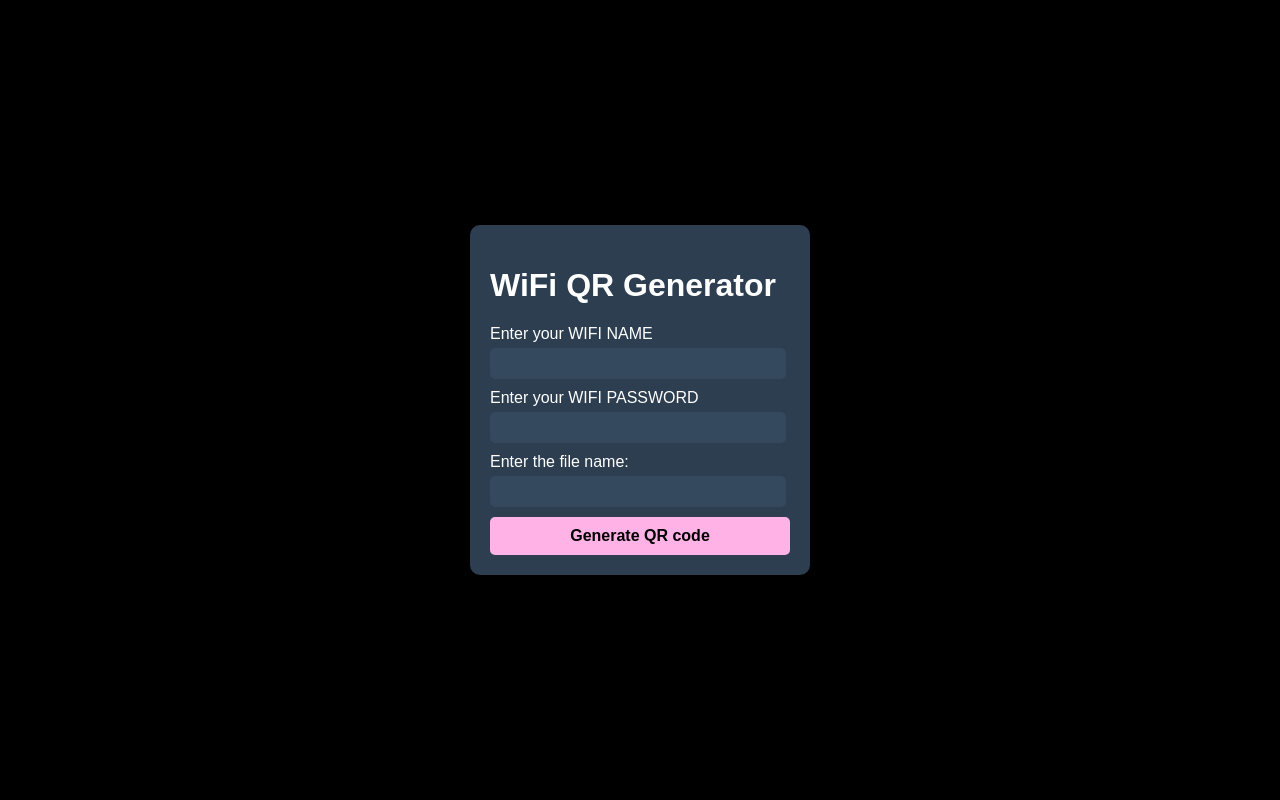
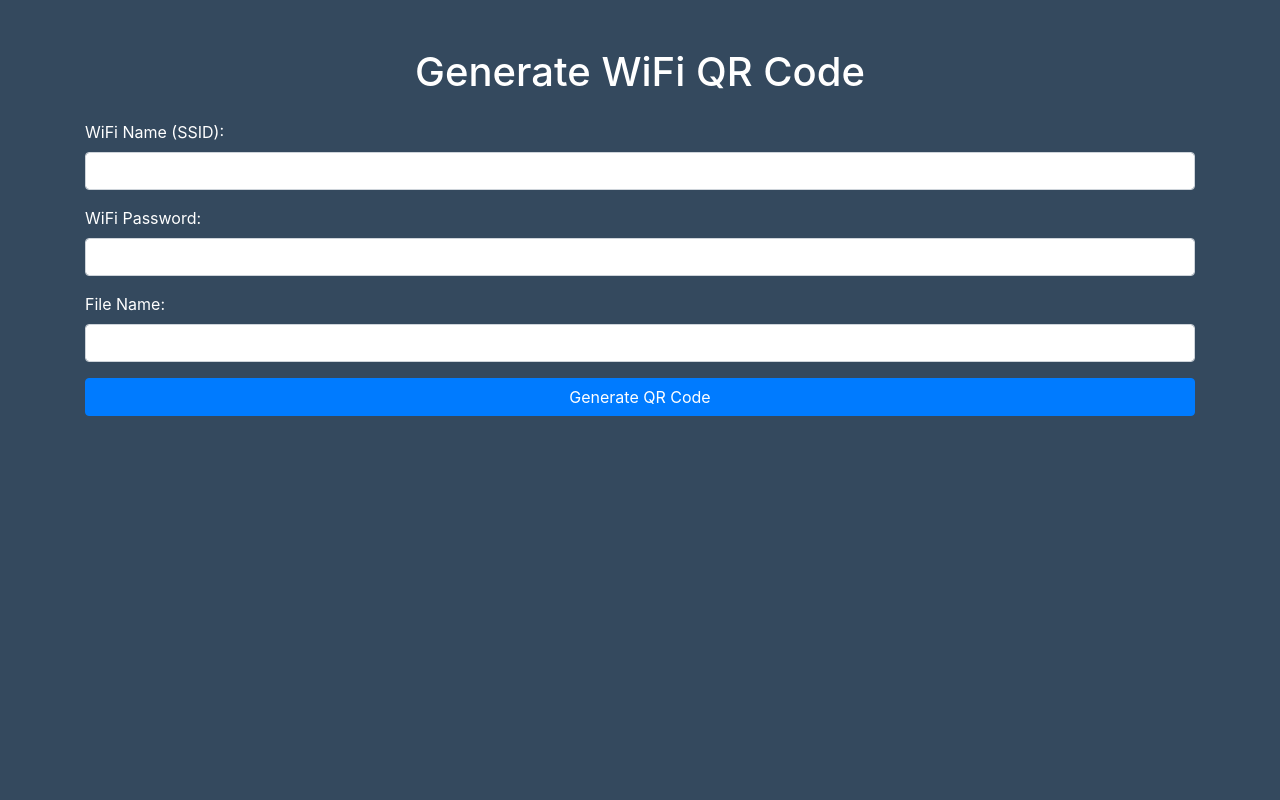
Before and after one commit to nh-404/WiFi-QRcode-Generator_WEB, a Django app: page / in a window 1280 px wide. Run offline with Django 5.2, Linux system fonts and the light colour scheme; some libraries are stand-ins or nearby versions.

Commit message:
Update UI

```diff
--- a/templates/index.html
+++ b/templates/index.html
@@ -5,78 +5,40 @@
 <head>
     <meta charset="UTF-8">
     <meta name="viewport" content="width=device-width, initial-scale=1.0">
-    <title>Wi-Fi QR Code Generator</title>
-
+    <title>Generate WiFi QR Code</title>
+    <!-- Bootstrap CSS -->
+    <link href="https://maxcdn.bootstrapcdn.com/bootstrap/4.5.2/css/bootstrap.min.css" rel="stylesheet">
     <style>
-    body {
-        background-color: black;
-        color: white;
-        font-family: Arial, sans-serif;
-        margin: 0;
-        padding: 0;
-        display: flex;
-        justify-content: center;
-        align-items: center;
-        height: 100vh;
-    }
-
-    form {
-        background-color: #2C3E50;
-        padding: 20px;
-        border-radius: 10px;
-        width: 300px;
-        box-shadow: 0 4px 8px rgba(0, 0, 0, 0.5);
-    }
-
-    label {
-        display: block;
-        margin-bottom: 5px;
-        color: white;
-    }
-
-    input[type="text"],
-    input[type="password"] {
-        width: calc(100% - 20px);
-        padding: 8px;
-        margin-bottom: 10px;
-        background-color: #34495E;
-        border: none;
-        border-radius: 5px;
-        color: white;
-    }
-
-    button[type="submit"] {
-        width: 100%;
-        padding: 10px;
-        background-color: #FFB2E5;
-        border: none;
-        border-radius: 5px;
-        cursor: pointer;
-        font-size: 16px;
-        font-weight: bold;
-        color: black;
-        transition: background-color 0.3s ease;
-    }
-
-    button[type="submit"]:hover {
-        background-color: #FF6BA3;
+        /* Custom CSS for sweetable background color */
+        .sweetable-bg {
+            background-color:#34495E;
+            color: white /* You can adjust the color code as needed */
         }
     </style>
-
 </head>
-<body>
-<div>
-    <form method="post">
-        <h1>WiFi QR Generator</h1>
+<body class="sweetable-bg"> <!-- Apply the custom background color class to the body -->
+    <div class="container mt-5">
+        <h1 class="text-center">Generate WiFi QR Code</h1>
+        <form method="post" class="mt-4">
             {% csrf_token %}
-        <label for="ssid">Enter your WIFI NAME</label>
-        <input type="text" id="ssid" name="ssid"><br>
-        <label for="password">Enter your WIFI PASSWORD</label>
-        <input type="password" id="password" name="password"><br>
-        <label for="file_name">Enter the file name:</label>
-        <input type="text" id="file_name" name="file_name"><br>
-        <button type="submit">Generate QR code</button>
+            <div class="form-group">
+                <label for="ssid">WiFi Name (SSID):</label>
+                <input type="text" class="form-control" id="ssid" name="ssid" required>
+            </div>
+            <div class="form-group">
+                <label for="password">WiFi Password:</label>
+                <input type="text" class="form-control" id="password" name="password" required>
+            </div>
+            <div class="form-group">
+                <label for="file_name">File Name:</label>
+                <input type="text" class="form-control" id="file_name" name="file_name" required>
+            </div>
+            <button type="submit" class="btn btn-primary btn-block">Generate QR Code</button>
         </form>
     </div>
+    <!-- Bootstrap JS and dependencies -->
+    <script src="https://code.jquery.com/jquery-3.5.1.slim.min.js"></script>
+    <script src="https://cdn.jsdelivr.net/npm/@popperjs/core@2.5.4/dist/umd/popper.min.js"></script>
+    <script src="https://maxcdn.bootstrapcdn.com/bootstrap/4.5.2/js/bootstrap.min.js"></script>
 </body>
 </html>
```
Lines whose indentation alone changed are shown as unchanged.
